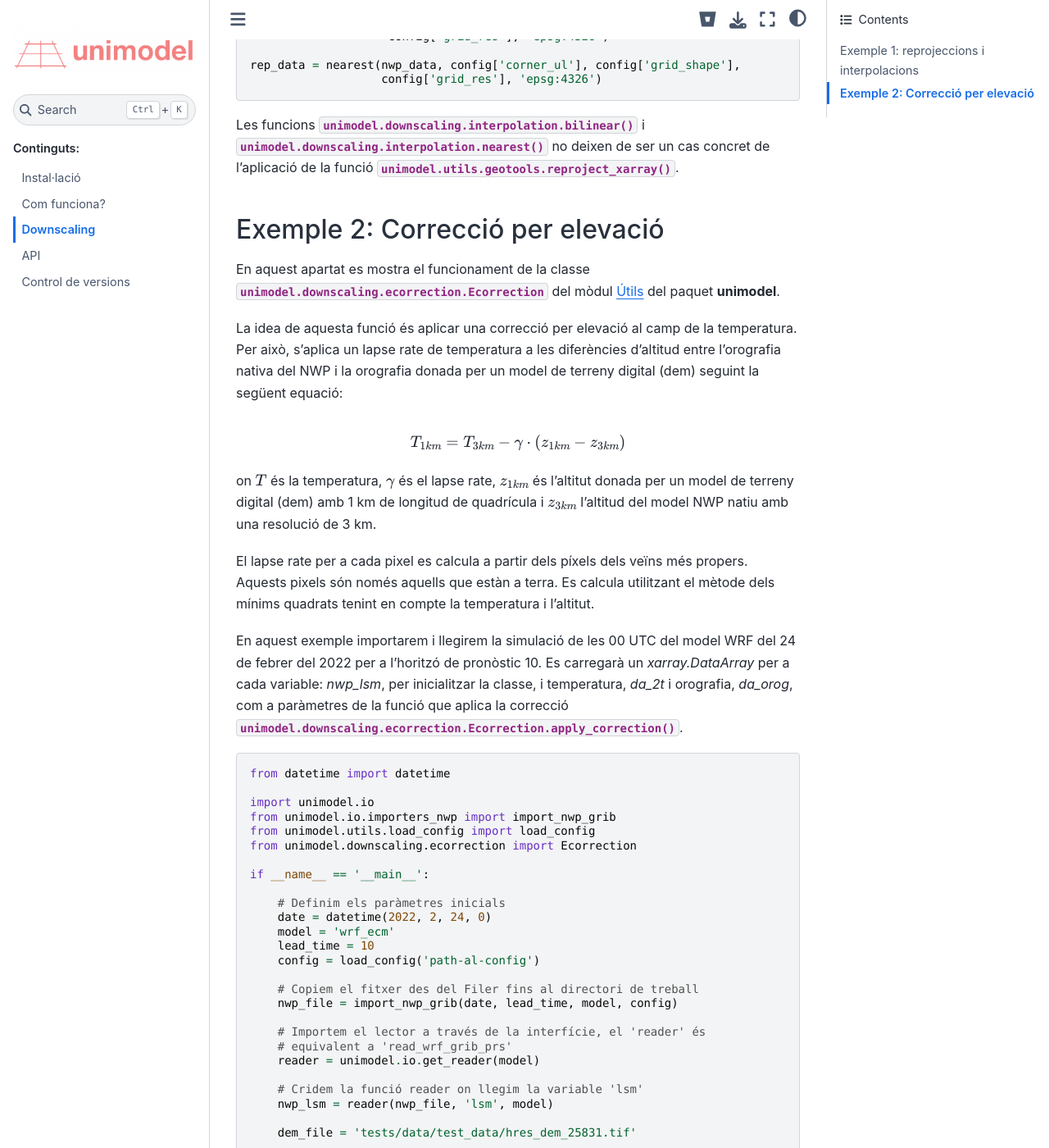
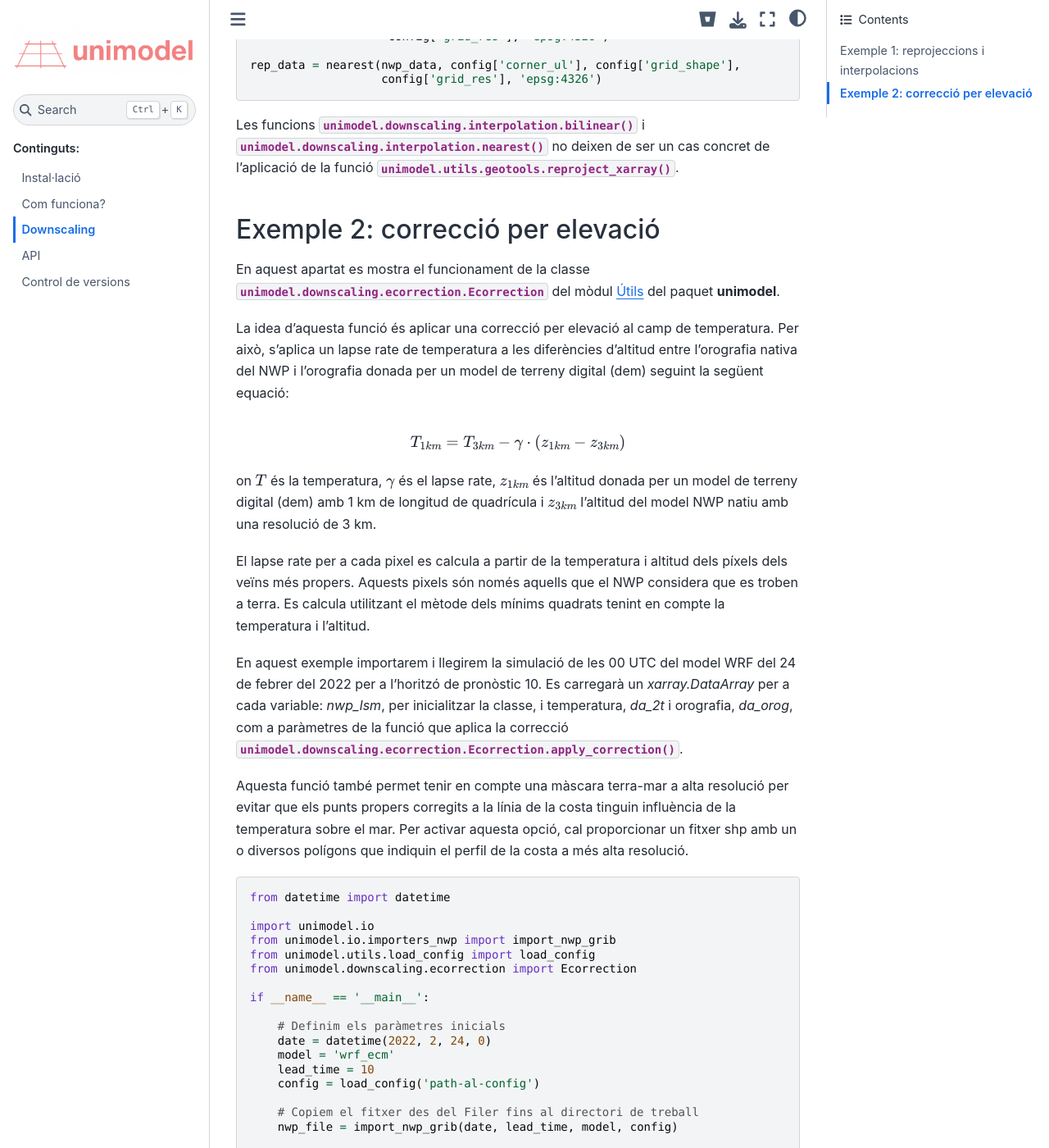
Before and after one commit to meteocat/unimodel, a Sphinx documentation site: the page built from docs/source/downscaling.rst, in a window 1280 px wide and 1400 px high, scrolled down 741 px. Shown: the whole window at 82% size. Built offline with Sphinx 7.4.7 and the Sphinx Book theme 1.1.4, drawn with Linux system fonts in a browser that asks for light colours; some of the changed text lies outside the part shown.

Commit message:
Add some documentation for release v0.2.0

```diff
--- a/docs/source/downscaling.rst
+++ b/docs/source/downscaling.rst
@@ -39,33 +39,40 @@ Les funcions :py:func:`unimodel.downscaling.interpolation.bilinear` i
 :py:func:`unimodel.downscaling.interpolation.nearest` no deixen de ser un cas concret de
 l'aplicació de la funció :py:func:`unimodel.utils.geotools.reproject_xarray`.
 
-Exemple 2: Correcció per elevació
+.. _downscaling-ecorr:
+
+Exemple 2: correcció per elevació
 *********************************
 
 En aquest apartat es mostra el funcionament de la classe
 :py:class:`unimodel.downscaling.ecorrection.Ecorrection` del mòdul :ref:`api-downscaling`
 del paquet **unimodel**.
 
-La idea de aquesta funció és aplicar una correcció per elevació al camp de la temperatura.
+La idea d'aquesta funció és aplicar una correcció per elevació al camp de temperatura.
 Per això, s'aplica un lapse rate de temperatura a les diferències d'altitud entre
-l'orografia nativa del NWP i la orografia donada per un model de terreny digital (dem)
+l'orografia nativa del NWP i l'orografia donada per un model de terreny digital (dem)
 seguint la següent equació:
 
 .. math:: T_{1km} = T_{3km} - \gamma\cdot(z_{1km} - z_{3km})
 
-on :math:`T` és la temperatura, :math:`\gamma` és el lapse rate, :math:`z_{1km}` és l'altitut
+on :math:`T` és la temperatura, :math:`\gamma` és el lapse rate, :math:`z_{1km}` és l'altitud
 donada per un model de terreny digital (dem) amb 1 km de longitud de quadrícula i :math:`z_{3km}`
 l'altitud del model NWP natiu amb una resolució de 3 km.
 
-El lapse rate per a cada pixel es calcula a partir dels píxels dels veïns més propers. Aquests
-pixels són només aquells que estàn a terra. Es calcula utilitzant el mètode dels mínims quadrats
-tenint en compte la temperatura i l'altitut.
+El lapse rate per a cada pixel es calcula a partir de la temperatura i altitud dels píxels dels
+veïns més propers. Aquests pixels són només aquells que el NWP considera que es troben a terra.
+Es calcula utilitzant el mètode dels mínims quadrats tenint en compte la temperatura i l'altitud.
 
 En aquest exemple importarem i llegirem la simulació de les 00 UTC del model WRF del 24 de febrer
 del 2022 per a l'horitzó de pronòstic 10. Es carregarà un `xarray.DataArray` per a cada variable:
 `nwp_lsm`, per inicialitzar la classe, i temperatura, `da_2t` i orografia, `da_orog`,
 com a paràmetres de la funció que aplica la correcció
 :py:func:`unimodel.downscaling.ecorrection.Ecorrection.apply_correction`.
+
+Aquesta funció també permet tenir en compte una màscara terra-mar a alta resolució per evitar que
+els punts propers corregits a la línia de la costa tinguin influència de la temperatura sobre el mar.
+Per activar aquesta opció, cal proporcionar un fitxer shp amb un o diversos polígons que indiquin el
+perfil de la costa a més alta resolució.
 
 .. code-block:: python
 
--- a/docs/source/installation.rst
+++ b/docs/source/installation.rst
@@ -14,6 +14,9 @@ O bé, en un entorn conda ja creat, tenir en compte que el paquet **unimodel** n
 - pyproj
 - rioxarray
 - xarray
+- shapely
+- pyshp
+- scikit-learn
 
 Per ara, aquest paquet es pot instal·lar de la forma tradicional i a través de pip.
 
--- a/docs/source/vcontrol.rst
+++ b/docs/source/vcontrol.rst
@@ -1,6 +1,11 @@
 Control de versions
 ===================
 
+v0.2.0 - 19/05/2023
+-------------------
+
+- Incorporació d'una metodologia per a obtenir un refinament del camp de temperatura :py:func:`unimodel.downscaling.ecorrection.Ecorrection`. Un exemple d'implementació d'aquesta nova funció es pot torbar a :ref:`downscaling-ecorr`.
+- Correcció bug a l'hora de fer la reprojecció, el shape es passava com (columnes, files) i ara s'ha corregit a (files, columnes). Afecta a la reprojecció de sortida.
 
 v0.1.2 - 11/04/2023
 -------------------
```
Also changed, not shown: other parts of docs/source/downscaling.rst (+1 -1 lines), README.md (+3 -0 lines), unimodel_environment.yml (+34 -4 lines).
